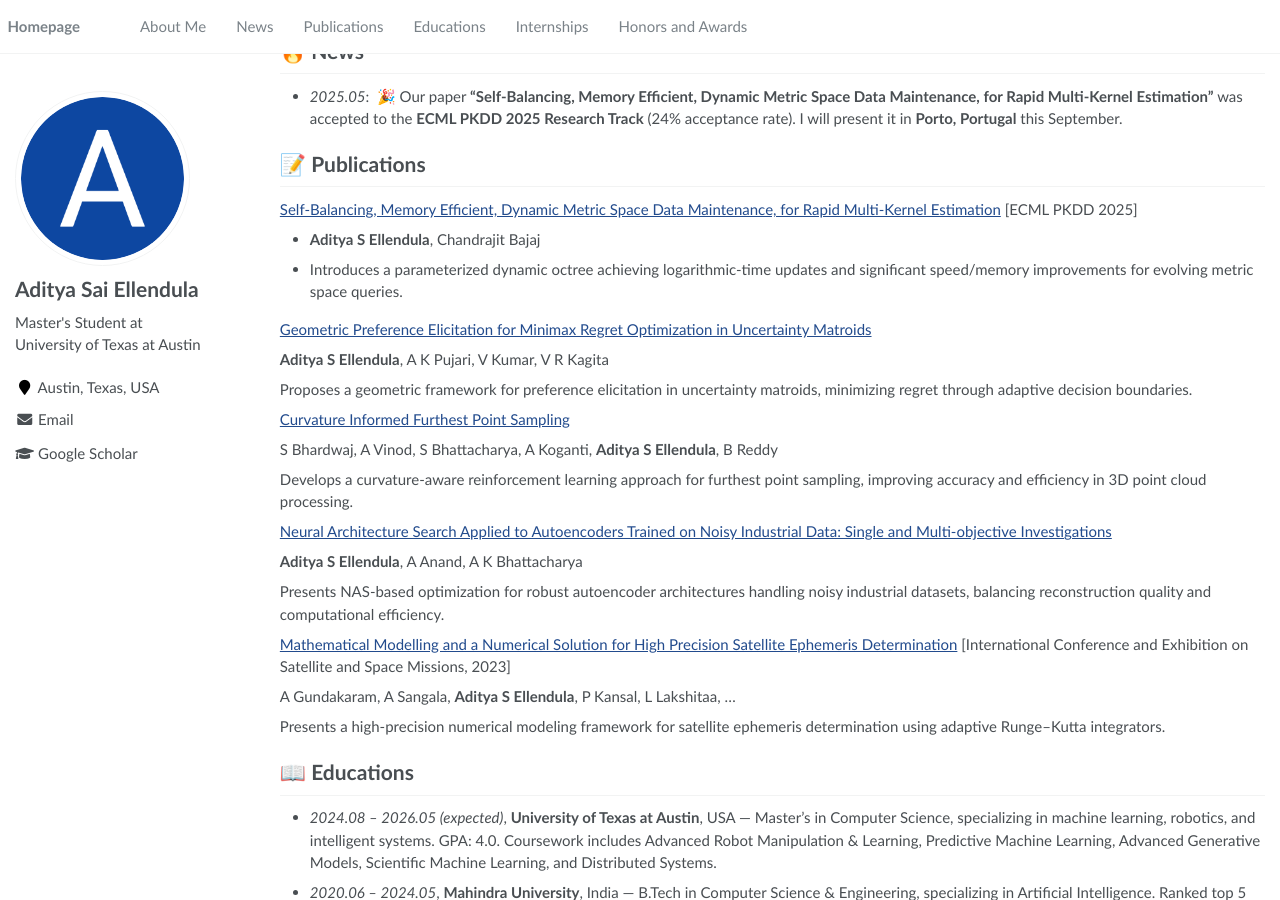
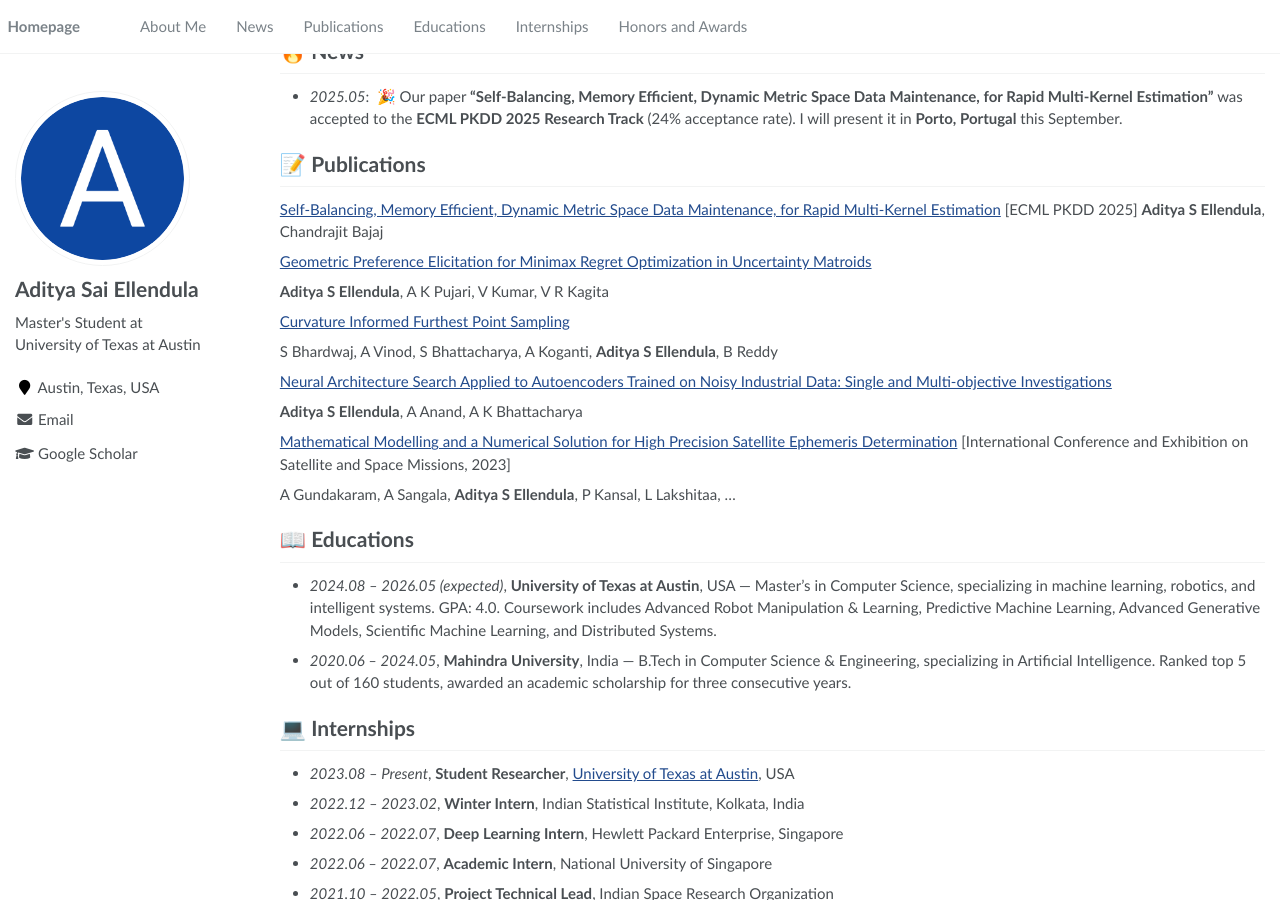
Before and after one commit to SetasAditya/SetasAditya.github.io, a Jekyll site: the page built from _pages/about.md, in a window 1280 px wide and 900 px high, scrolled down 202 px. Built offline with Jekyll 4.4.1, drawn with Linux system fonts in a browser that asks for light colours.

Commit message:
Set Up updated

```diff
--- a/_pages/about.md
+++ b/_pages/about.md
@@ -35,32 +35,32 @@
 <div class='paper-box-text' markdown="1"> -->
 
 [Self-Balancing, Memory Efficient, Dynamic Metric Space Data Maintenance, for Rapid Multi-Kernel Estimation](https://arxiv.org/abs/2504.18003) [ECML PKDD 2025]
-- **Aditya S Ellendula**, Chandrajit Bajaj
-- Introduces a parameterized dynamic octree achieving logarithmic-time updates and significant speed/memory improvements for evolving metric space queries.
+**Aditya S Ellendula**, Chandrajit Bajaj
+<!-- - Introduces a parameterized dynamic octree achieving logarithmic-time updates and significant speed/memory improvements for evolving metric space queries. -->
 
 [Geometric Preference Elicitation for Minimax Regret Optimization in Uncertainty Matroids](https://arxiv.org/abs/2503.18668)
 
 **Aditya S Ellendula**, A K Pujari, V Kumar, V R Kagita
 
-Proposes a geometric framework for preference elicitation in uncertainty matroids, minimizing regret through adaptive decision boundaries.
+<!-- Proposes a geometric framework for preference elicitation in uncertainty matroids, minimizing regret through adaptive decision boundaries. -->
 
 [Curvature Informed Furthest Point Sampling](https://arxiv.org/abs/2411.16995)
 
 S Bhardwaj, A Vinod, S Bhattacharya, A Koganti, **Aditya S Ellendula**, B Reddy
 
-Develops a curvature-aware reinforcement learning approach for furthest point sampling, improving accuracy and efficiency in 3D point cloud processing.
+<!-- Develops a curvature-aware reinforcement learning approach for furthest point sampling, improving accuracy and efficiency in 3D point cloud processing. -->
 
 [Neural Architecture Search Applied to Autoencoders Trained on Noisy Industrial Data: Single and Multi-objective Investigations](https://ieeexplore.ieee.org/abstract/document/10704171)
 
 **Aditya S Ellendula**, A Anand, A K Bhattacharya
 
-Presents NAS-based optimization for robust autoencoder architectures handling noisy industrial datasets, balancing reconstruction quality and computational efficiency.
+<!-- Presents NAS-based optimization for robust autoencoder architectures handling noisy industrial datasets, balancing reconstruction quality and computational efficiency. -->
 
 [Mathematical Modelling and a Numerical Solution for High Precision Satellite Ephemeris Determination](https://arxiv.org/abs/2311.15028) [International Conference and Exhibition on Satellite and Space Missions, 2023]
 
 A Gundakaram, A Sangala, **Aditya S Ellendula**, P Kansal, L Lakshitaa, …
 
-Presents a high-precision numerical modeling framework for satellite ephemeris determination using adaptive Runge–Kutta integrators.
+<!-- Presents a high-precision numerical modeling framework for satellite ephemeris determination using adaptive Runge–Kutta integrators. -->
 
 # 📖 Educations
 
```
